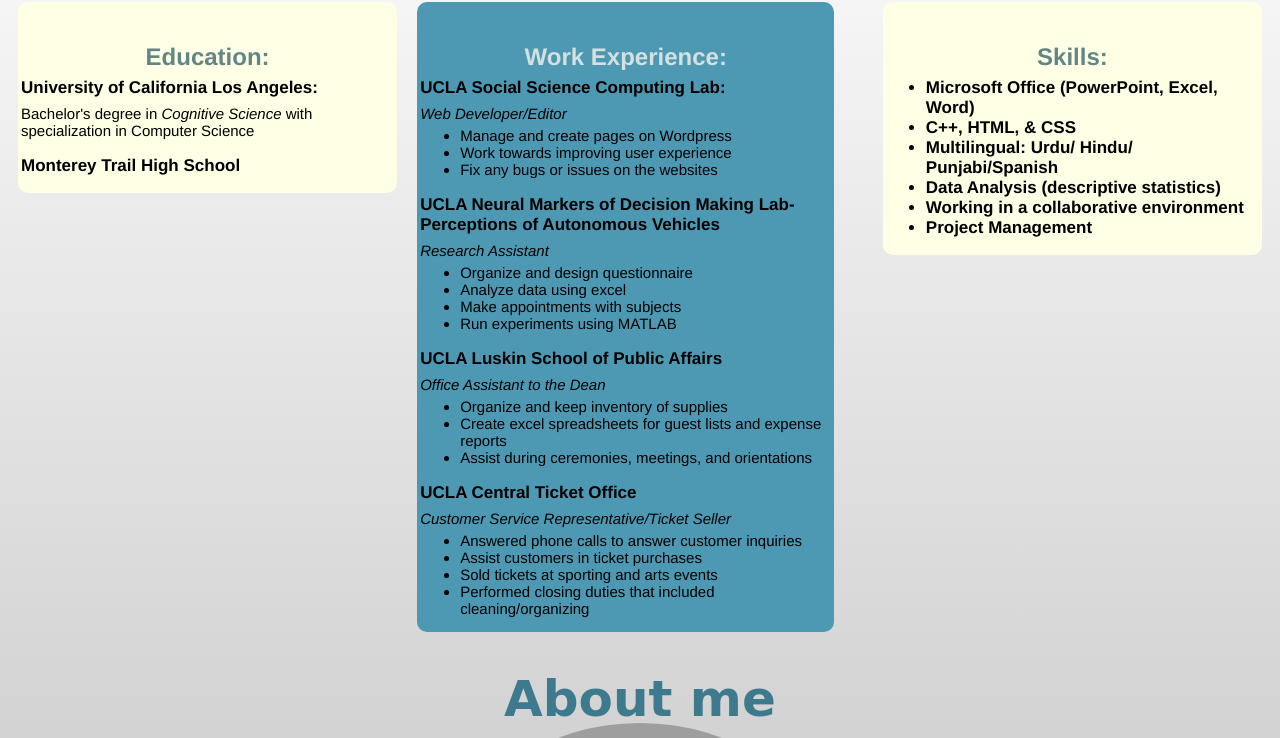
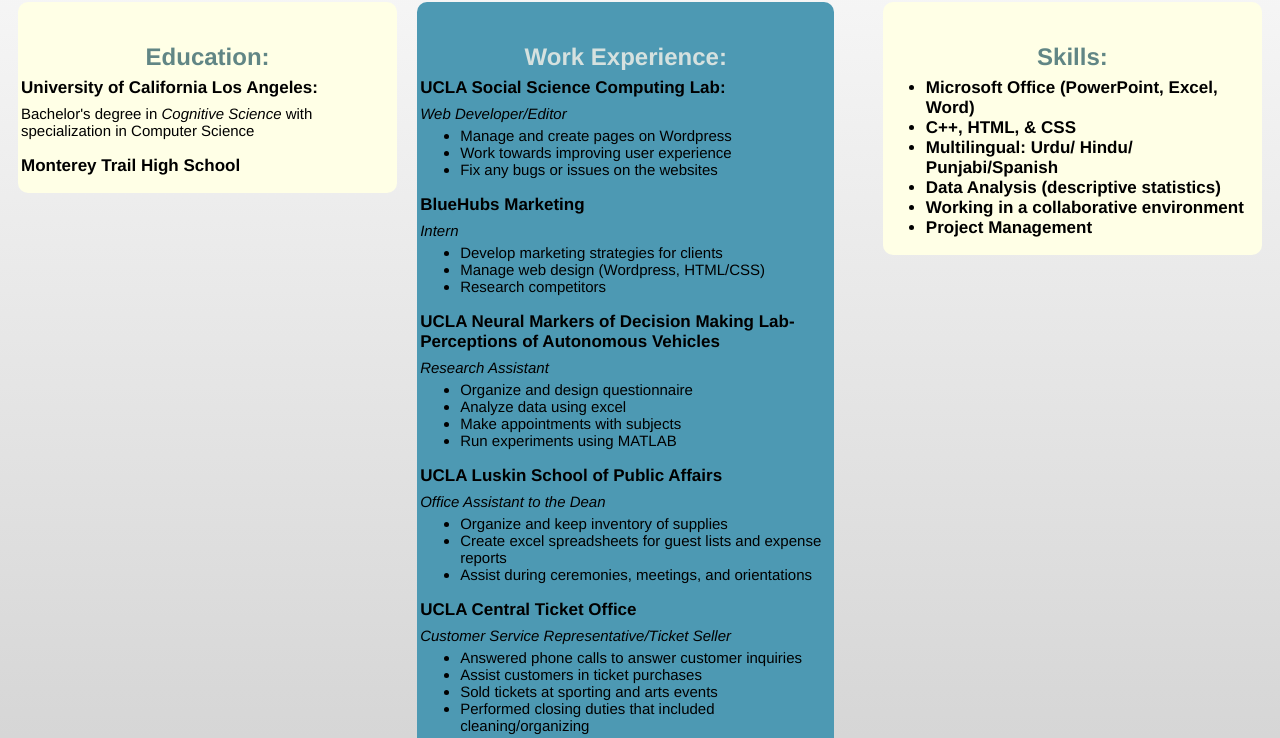
Before and after one commit to nidaakram123/nidaakram123.github.io, a plain HTML site: page index.html in a window 1280 px wide. Shown: the part 62-800 px from the top of the page. Drawn offline with Linux system fonts and the light colour scheme; grey boxes are pictures that could not be loaded.

Commit message:
Update index.html

```diff
--- a/index.html
+++ b/index.html
@@ -22,6 +22,13 @@
           <li> Manage and create pages on Wordpress </li>
           <li> Work towards improving user experience </li>
           <li> Fix any bugs or issues on the websites </li>
+        </ul>
+     <p id="text1"> BlueHubs Marketing </p>
+      <p id="text"> <i> Intern </i> </p>
+        <ul id="text">
+          <li> Develop marketing strategies for clients </li>
+          <li> Manage web design (Wordpress, HTML/CSS) </li>
+          <li> Research competitors </li>
         </ul>
     <p id="text1"> UCLA Neural Markers of Decision Making Lab-Perceptions
       of Autonomous Vehicles </p>
```
